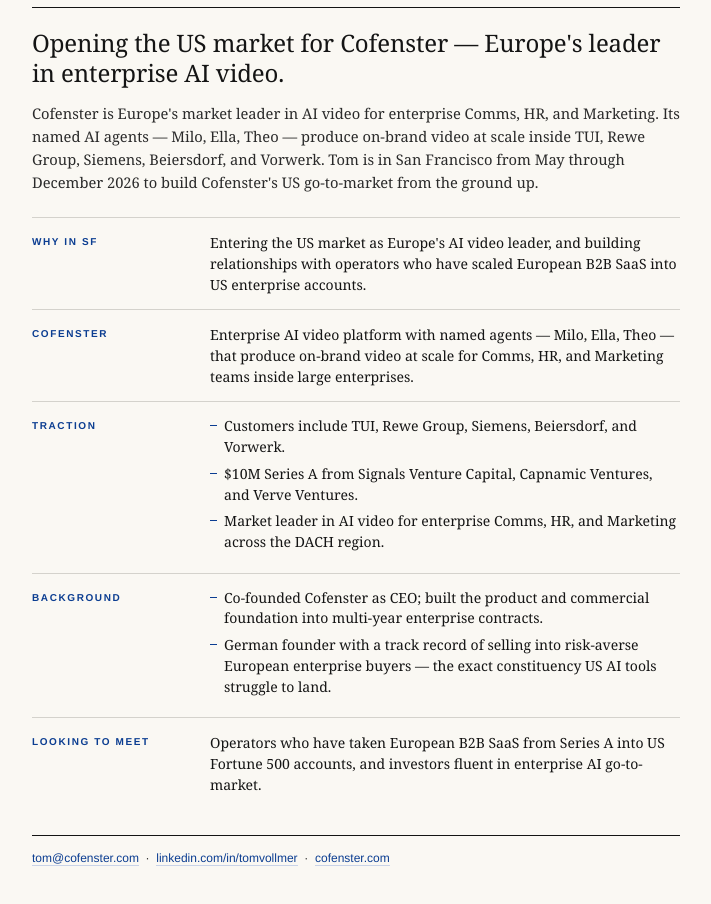
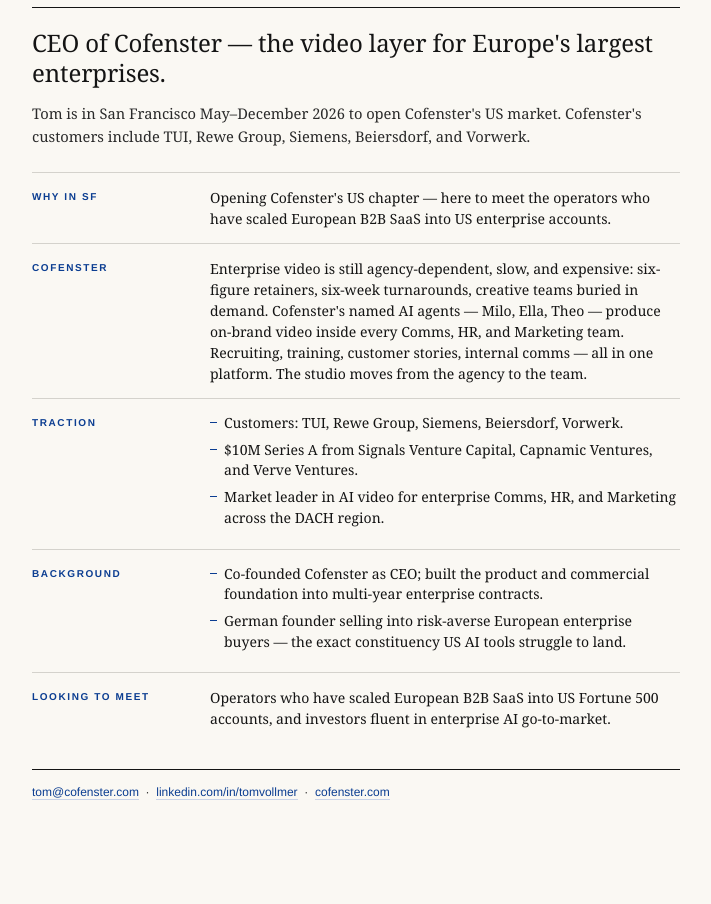
Before and after one commit to cofenster-tom/AI-Automation-test, a plain HTML site: page onepager-tom.html in a window 1280 px wide. Shown: the part 237-1141 px from the top of the page, without its empty margins (284-995 px from the left). After the commit the page ends 1075 px from the top, so only its background shows below. Drawn offline with Linux system fonts and the light colour scheme.

Commit message:
Add files via upload

```diff
--- a/onepager-tom.html
+++ b/onepager-tom.html
@@ -154,29 +154,29 @@
     </div>
     <div class="info">
       <h2 class="name">Tom Vollmer</h2>
-      <p class="role">Co-founder &amp; CEO, Cofenster &mdash; Germany</p>
+      <p class="role">Co-founder &amp; CEO, Cofenster &mdash; Hamburg</p>
       <a class="linkedin-inline" href="https://www.linkedin.com/in/tomvollmer/">linkedin.com/in/tomvollmer</a>
     </div>
   </div>
 
-  <h1 class="headline">Opening the US market for Cofenster &mdash; Europe's leader in enterprise AI video.</h1>
+  <h1 class="headline">CEO of Cofenster &mdash; the video layer for Europe's largest enterprises.</h1>
 
-  <p class="lede">Cofenster is Europe's market leader in AI video for enterprise Comms, HR, and Marketing. Its named AI agents &mdash; Milo, Ella, Theo &mdash; produce on-brand video at scale inside TUI, Rewe Group, Siemens, Beiersdorf, and Vorwerk. Tom is in San Francisco from May through December 2026 to build Cofenster's US go-to-market from the ground up.</p>
+  <p class="lede">Tom is in San Francisco May–December 2026 to open Cofenster's US market. Cofenster's customers include TUI, Rewe Group, Siemens, Beiersdorf, and Vorwerk.</p>
 
   <div class="section">
     <div class="section-label">Why in SF</div>
-    <p class="section-body">Entering the US market as Europe's AI video leader, and building relationships with operators who have scaled European B2B SaaS into US enterprise accounts.</p>
+    <p class="section-body">Opening Cofenster's US chapter &mdash; here to meet the operators who have scaled European B2B SaaS into US enterprise accounts.</p>
   </div>
 
   <div class="section">
     <div class="section-label">Cofenster</div>
-    <p class="section-body">Enterprise AI video platform with named agents &mdash; Milo, Ella, Theo &mdash; that produce on-brand video at scale for Comms, HR, and Marketing teams inside large enterprises.</p>
+    <p class="section-body">Enterprise video is still agency-dependent, slow, and expensive: six-figure retainers, six-week turnarounds, creative teams buried in demand. Cofenster's named AI agents &mdash; Milo, Ella, Theo &mdash; produce on-brand video inside every Comms, HR, and Marketing team. Recruiting, training, customer stories, internal comms &mdash; all in one platform. The studio moves from the agency to the team.</p>
   </div>
 
   <div class="section">
     <div class="section-label">Traction</div>
     <ul class="points">
-      <li>Customers include TUI, Rewe Group, Siemens, Beiersdorf, and Vorwerk.</li>
+      <li>Customers: TUI, Rewe Group, Siemens, Beiersdorf, Vorwerk.</li>
       <li>$10M Series A from Signals Venture Capital, Capnamic Ventures, and Verve Ventures.</li>
       <li>Market leader in AI video for enterprise Comms, HR, and Marketing across the DACH region.</li>
     </ul>
@@ -186,13 +186,13 @@
     <div class="section-label">Background</div>
     <ul class="points">
       <li>Co-founded Cofenster as CEO; built the product and commercial foundation into multi-year enterprise contracts.</li>
-      <li>German founder with a track record of selling into risk-averse European enterprise buyers &mdash; the exact constituency US AI tools struggle to land.</li>
+      <li>German founder selling into risk-averse European enterprise buyers &mdash; the exact constituency US AI tools struggle to land.</li>
     </ul>
   </div>
 
   <div class="section">
     <div class="section-label">Looking to meet</div>
-    <p class="section-body">Operators who have taken European B2B SaaS from Series A into US Fortune 500 accounts, and investors fluent in enterprise AI go-to-market.</p>
+    <p class="section-body">Operators who have scaled European B2B SaaS into US Fortune 500 accounts, and investors fluent in enterprise AI go-to-market.</p>
   </div>
 
   <div class="footer">
```
